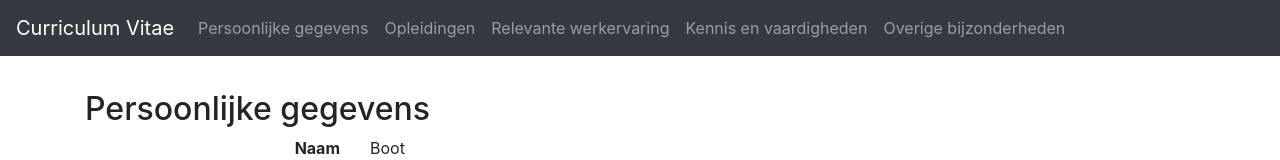
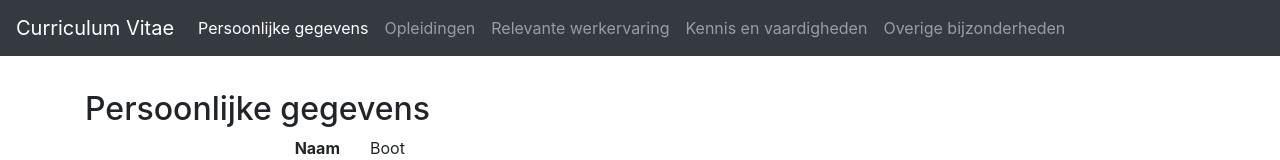
Before and after one commit to leonboot/leonboot-dev-src, a website with bundled scripts: page public/index.html in a window 1280 px wide. Shown: the top 160 px of the page. Built offline with nearby package versions, Linux system fonts and the light colour scheme; files whose address does not match are found by name.

Commit message:
Fixed broken script

```diff
--- a/assets/ts/app.ts
+++ b/assets/ts/app.ts
@@ -56,6 +56,6 @@ window.addEventListener("scroll", (event: Event) => {
         document.querySelectorAll("header nav .nav-link").forEach((el: HTMLElement) => {
             el.classList.remove("active");
         });
-        document.querySelector("header nav .nav-link[href='#'" + lastElement.id + "']").classList.add("active");
+        document.querySelector("header nav .nav-link[href='#" + lastElement.id + "']").classList.add("active");
     }
 });
--- a/public/index.html
+++ b/public/index.html
@@ -20,7 +20,7 @@
         </button>
         <div class="navbar-collapse collapse">
           <ul class="navbar-nav mr-auto">
-            <li class="nav-item"><a class="nav-link" href="#p_personalia">Persoonlijke gegevens</a></li>
+            <li class="nav-item"><a class="nav-link active" href="#p_personalia">Persoonlijke gegevens</a></li>
             <li class="nav-item"><a class="nav-link" href="#p_education">Opleidingen</a></li>
             <li class="nav-item"><a class="nav-link" href="#p_experience">Relevante werkervaring</a></li>
             <li class="nav-item"><a class="nav-link" href="#p_skills">Kennis en vaardigheden</a></li>
```
